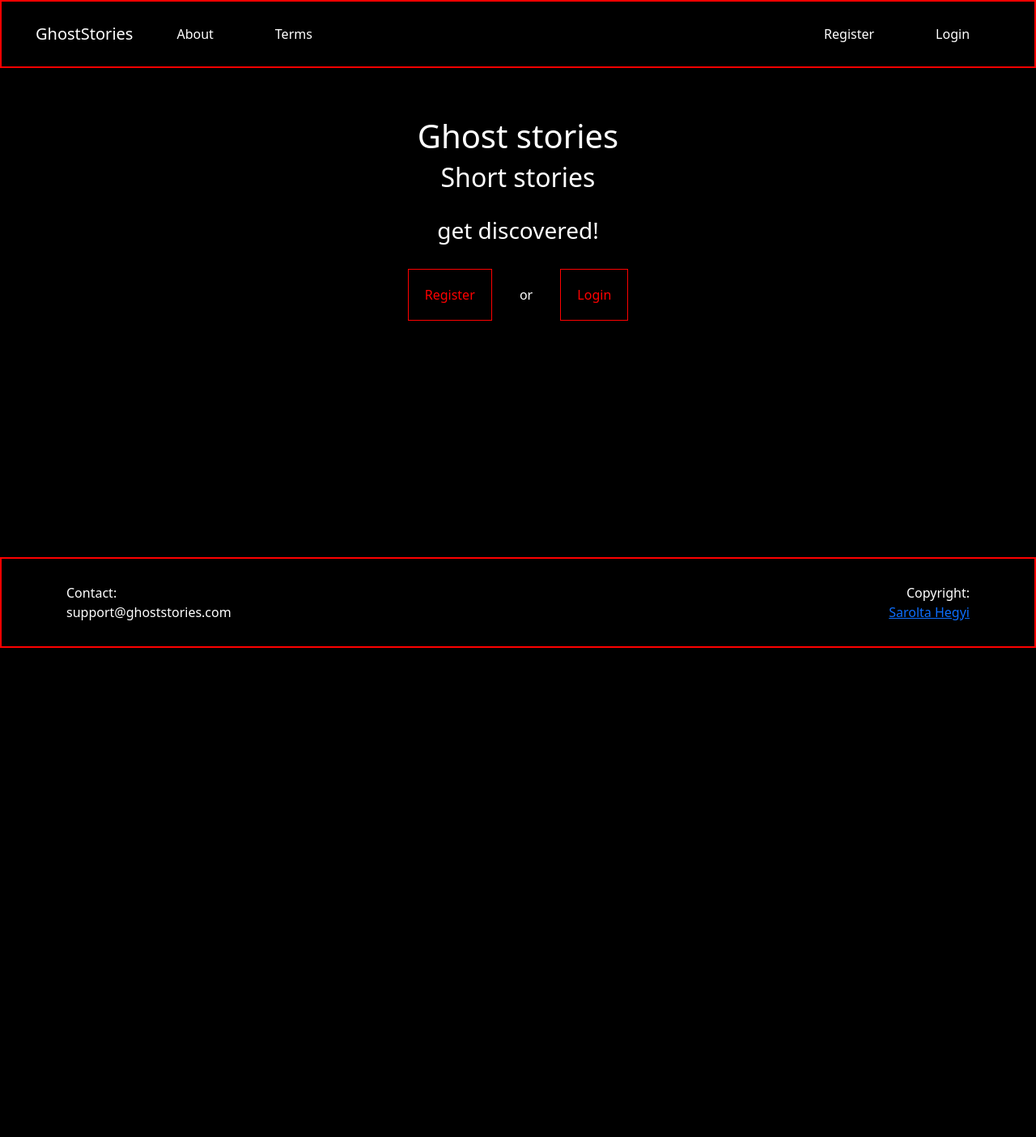
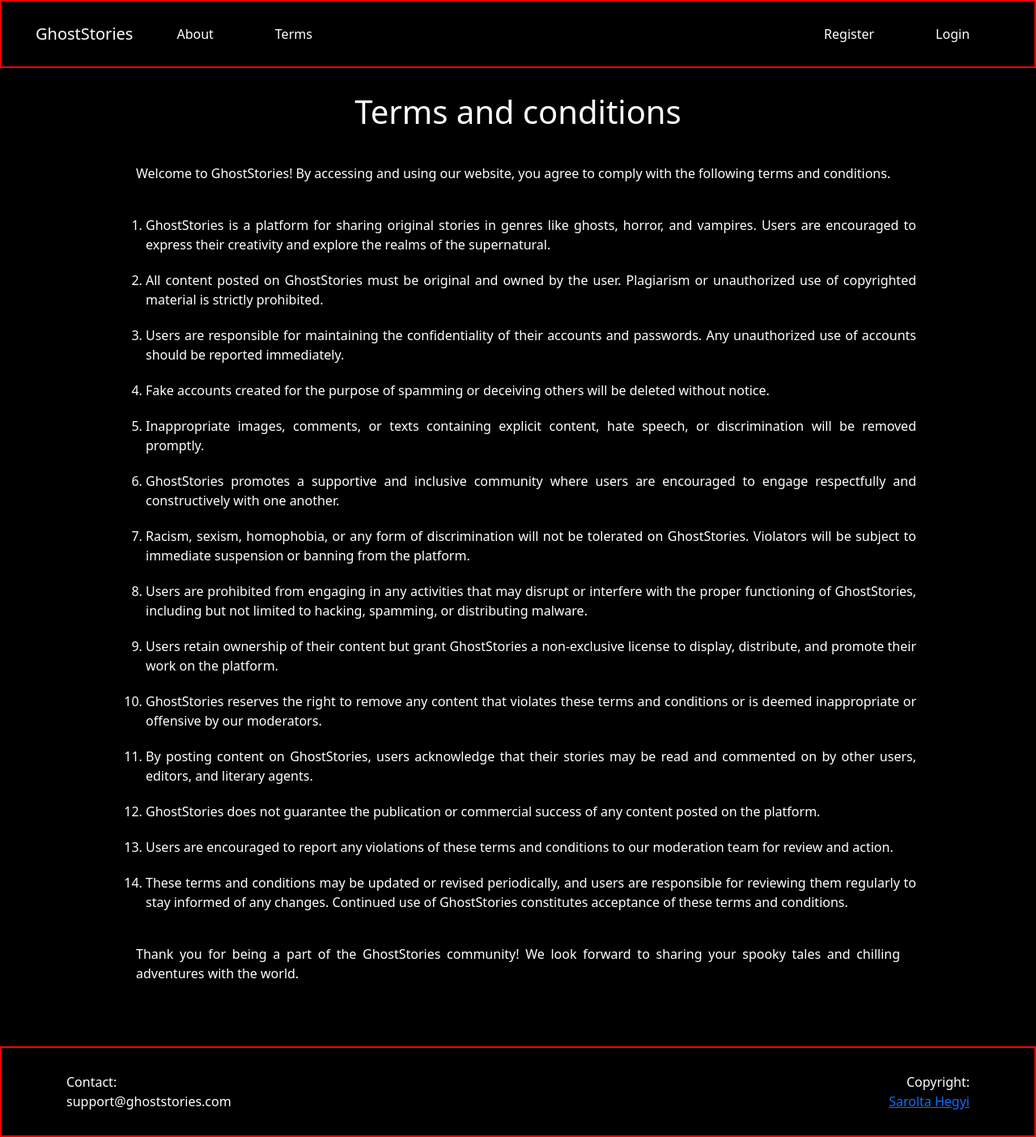
Before and after one commit to saroltah/ghost_stories, a Django app: page /terms/ in a window 1280 px wide. Shown: the whole page at 81% size. Before the commit the page ends 800 px from the top, so only its background shows below. Run offline with Django 4.2, Linux system fonts and the light colour scheme; some libraries are stand-ins or nearby versions; some web fonts are replaced.

Commit message:
add terms and condition text and basic styling

```diff
--- a/home/urls.py
+++ b/home/urls.py
@@ -4,5 +4,5 @@ from django.urls import path
 urlpatterns = [
     path('', views.Index.as_view(), name='index'),
     path('about/', views.About.as_view(), name='about'),
-    path('terms/', views.Index.as_view(), name='terms'),
+    path('terms/', views.Terms.as_view(), name='terms'),
 ]
--- a/home/views.py
+++ b/home/views.py
@@ -6,3 +6,6 @@ class Index(TemplateView):
 
 class About(TemplateView):
     template_name = "about.html"
+
+class Terms(TemplateView):
+    template_name = "terms.html"
--- a/static/css/base.css
+++ b/static/css/base.css
@@ -153,20 +153,25 @@ footer {
   margin: 0 auto;
 }
 
-/*about*/
-#about {
+/*about and terms*/
+.about-and-terms {
   margin: 30px auto;
   width: 80%
 }
 
-#about h1 {
+.about-and-terms h1 {
   text-align: center;
   margin: 30px
 }
 
-#about p {
+.about-and-terms p {
   text-align: justify;
   margin: 40px
+}
+
+.about-and-terms li {
+  margin: 20px;
+  text-align: justify
 }
 
 /*media*/
--- a/templates/terms.html
+++ b/templates/terms.html
@@ -1,5 +1,61 @@
 {%extends "base.html"%}
 
 {%block content%}
-<h1>Terms</h1>
+<section class="about-and-terms">
+  <h1>Terms and conditions</h1>
+
+  <p> Welcome to GhostStories! By accessing and using our website, you agree to comply with the following terms and
+    conditions.</p>
+  <ol>
+
+    <li>GhostStories is a platform for sharing original stories in genres like ghosts, horror, and vampires. Users are
+      encouraged to express their creativity and explore the realms of the supernatural.</li>
+
+    <li>All content posted on GhostStories must be original and owned by the user. Plagiarism or unauthorized use of
+      copyrighted material is strictly prohibited.</li>
+
+    <li>Users are responsible for maintaining the confidentiality of their accounts and passwords. Any unauthorized use
+      of
+      accounts should be reported immediately.</li>
+
+    <li>Fake accounts created for the purpose of spamming or deceiving others will be deleted without notice.</li>
+
+    <li>Inappropriate images, comments, or texts containing explicit content, hate speech, or discrimination will be
+      removed promptly.</li>
+
+    <li>GhostStories promotes a supportive and inclusive community where users are encouraged to engage respectfully and
+      constructively with one another.</li>
+
+    <li>Racism, sexism, homophobia, or any form of discrimination will not be tolerated on GhostStories. Violators will
+      be
+      subject to immediate suspension or banning from the platform.</li>
+
+    <li>Users are prohibited from engaging in any activities that may disrupt or interfere with the proper functioning
+      of
+      GhostStories, including but not limited to hacking, spamming, or distributing malware.</li>
+
+    <li>Users retain ownership of their content but grant GhostStories a non-exclusive license to display, distribute,
+      and
+      promote their work on the platform.</li>
+
+    <li>GhostStories reserves the right to remove any content that violates these terms and conditions or is deemed
+      inappropriate or offensive by our moderators.</li>
+
+    <li>By posting content on GhostStories, users acknowledge that their stories may be read and commented on by other
+      users, editors, and literary agents.</li>
+
+    <li>GhostStories does not guarantee the publication or commercial success of any content posted on the platform.
+    </li>
+
+    <li>Users are encouraged to report any violations of these terms and conditions to our moderation team for review
+      and
+      action.</li>
+
+    <li>These terms and conditions may be updated or revised periodically, and users are responsible for reviewing them
+      regularly to stay informed of any changes. Continued use of GhostStories constitutes acceptance of these terms and
+      conditions.</li>
+  </ol>
+  <p>Thank you for being a part of the GhostStories community! We look forward to sharing your spooky tales and
+    chilling adventures with the world. </p>
+</section>
 {%endblock%}
```
